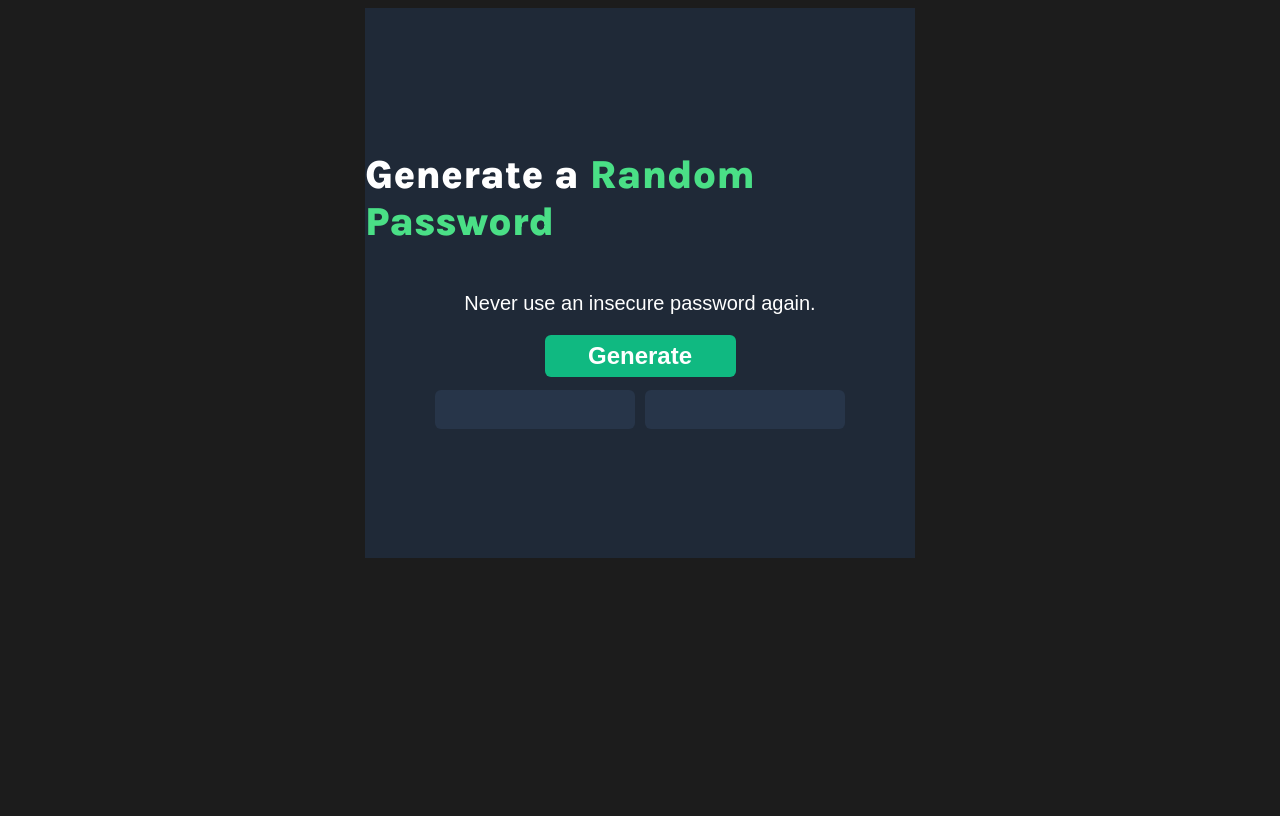
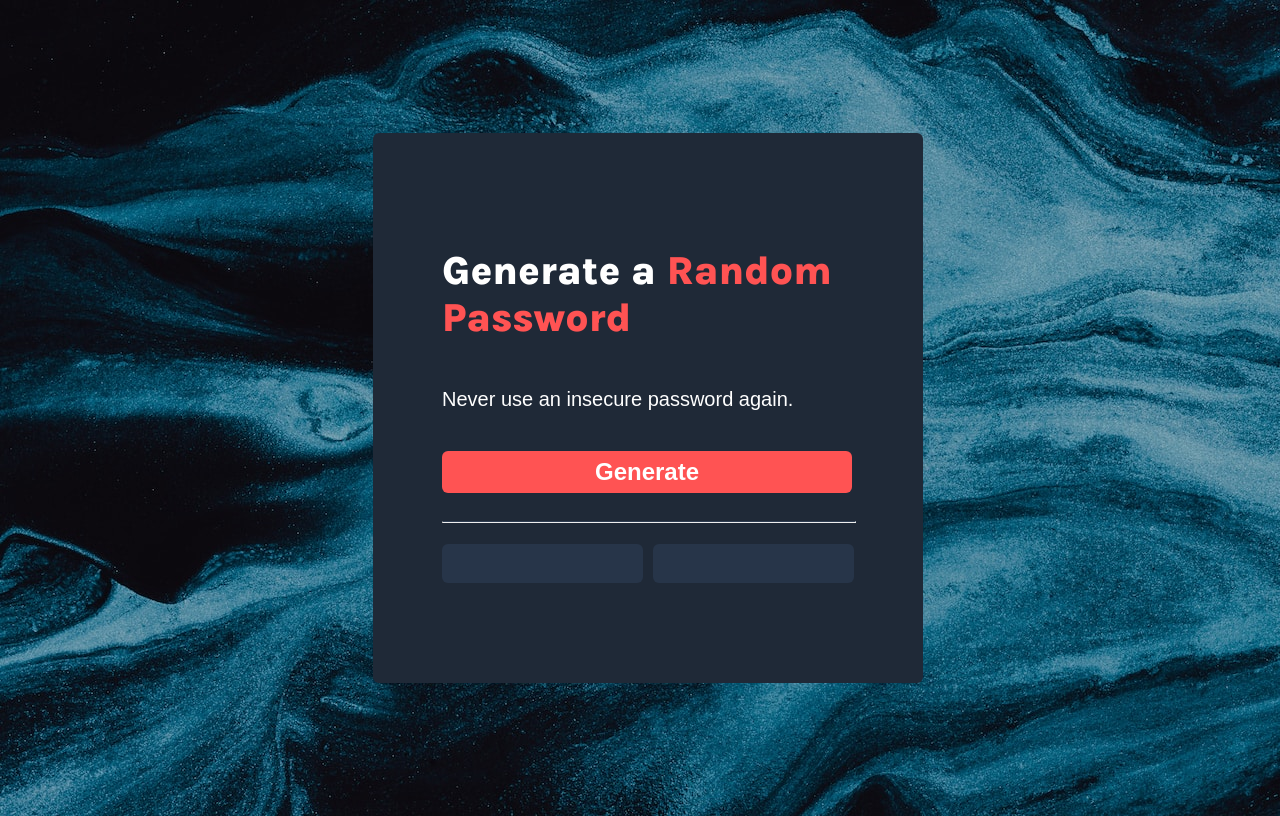
Before and after one commit to axelquartz/password-generator, a plain HTML site: page index.html in a window 1280 px wide. Drawn offline with Linux system fonts and the light colour scheme.

```diff
--- a/index.html
+++ b/index.html
@@ -16,9 +16,10 @@
 <body>
     <div id="main-container">
         <div id="content-container">
-            <h1>Generate a <span class="title-highlight">Random Password</span></h1>
+            <h1>Generate a <span class="title-highlight">Random Password<span></h1>
             <p>Never use an insecure password again.</p>
             <button id="generate-password-button">Generate</button>
+                <hr class="solid">
             <div id="password-container">
                 <h2 id="password-one-el"></h2>
                 <h2 id="password-two-el"></h2>
--- a/style.css
+++ b/style.css
@@ -1,29 +1,39 @@
-:root{
+body{
     background-color: #1C1C1C;
+
+    background: url('./images/background-image.jpg');
+    width: 100%;
+    height: 800px;
+    display: flex;
+    justify-content: center;
+    align-items: center;
 }
 /*Main container*/
 #main-container{
     background-color: #1F2937;
+    border-radius: 6px;
     display: flex;
     flex-direction: column;
     width: 550px;
     height: 550px;
     justify-content: center;
-    margin: auto;
+    align-items: center;
 }
 #content-container{
     display: flex;
     flex-direction: column;
-    align-items: center;
-    justify-self: center;
+    align-items: flex-start;
+    margin: auto 70px;
 }
 h1{
     color: #FFFFFF;
     font-size: 40px;
     font-family: 'Karla', sans-serif;
+
 }
+
 .title-highlight{
-    color: #4ADF86;
+    color: #Ff5353;
 }
 
 #password-container{
@@ -38,11 +48,11 @@ h1{
     align-items: center;
     background-color: #273549;
     height: 39px;
-    width: 180px;
+    width: 181px;
     border-radius: 6px;
     text-align: center;
     padding: 0 10px;
-    color: #10B981;
+    color: #Ff5353;
     font-family: Arial, Helvetica, sans-serif;
     font-size: 16px;
 }
@@ -50,15 +60,21 @@ p{
     color: #FFFFFF;
     font-size: 20px;
     font-family: Arial, Helvetica, sans-serif;
+    text-align: left;
 }
+    hr.solid {
+    border-top: 1px solid #2F3E53;
+    width: 100%;
+  }
 #generate-password-button{
     font-family: Arial, Helvetica, sans-serif;
     font-weight: 800;
     border-radius: 6px;
-    background-color: #10B981;
+    background-color: #Ff5353;
     color: #FFFFFF;
     font-size: 24px;
     border: none;
-    width: 191px;
+    width: 410px;
     height: 42px;
+    margin: 20px 0;
 }
```
Also changed, not shown: images/background-image.jpg (added).
